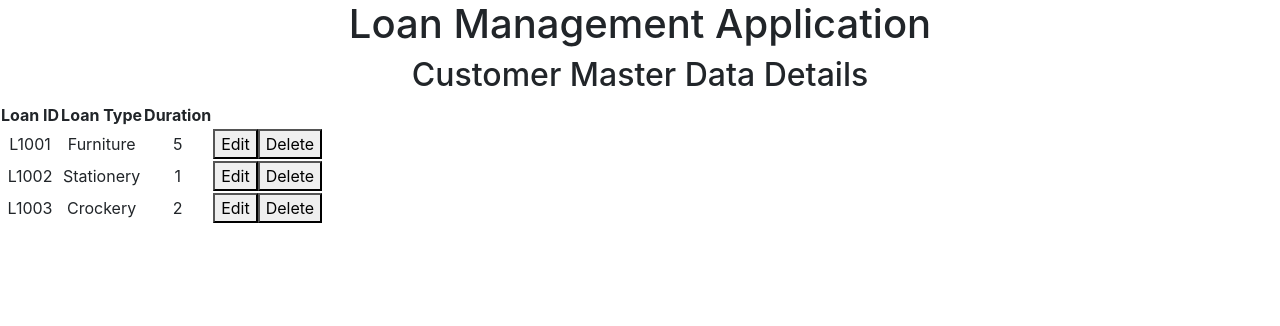
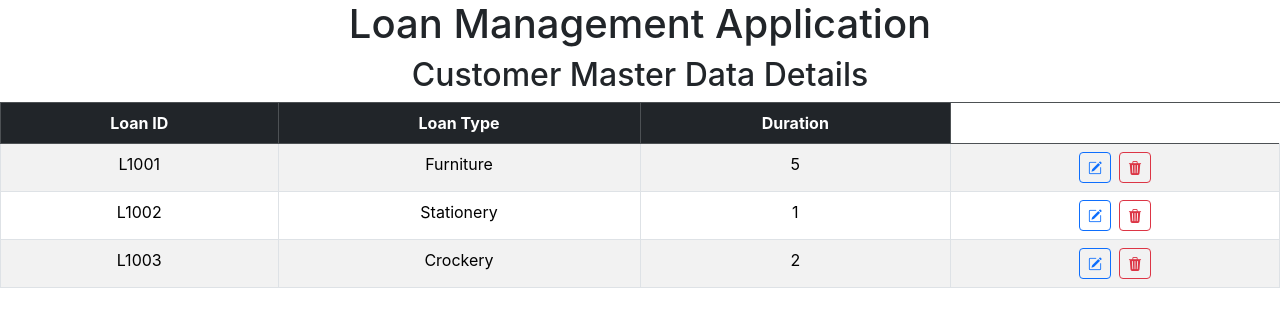
Before and after one commit to agastya2002/LMSTeam3Batch9, a React (Create React App) app in the folder Frontend/lms/: page /adminEditLoan in a window 1280 px wide. Shown: the top 326 px of the page. Built offline with nearby package versions, Linux system fonts and the light colour scheme.

Commit message:
add bootstrap table and icons

```diff
--- a/Frontend/lms/package.json
+++ b/Frontend/lms/package.json
@@ -8,6 +8,7 @@
     "@testing-library/user-event": "^13.5.0",
     "axios": "^1.5.0",
     "bootstrap": "^5.3.2",
+    "bootstrap-icons": "^1.11.1",
     "jquery": "^3.7.1",
     "js-sha256": "^0.10.1",
     "popper.js": "^1.16.1",
--- a/Frontend/lms/src/Components/TableComponent.js
+++ b/Frontend/lms/src/Components/TableComponent.js
@@ -5,8 +5,8 @@ const TableComponent = ({ headerData, tableData, tableActions }) => {
     console.log(tableData.length)
     console.log(tableActions??"HELLO")
     return (
-        <table>
-            <thead>
+        <table className="table table-responsive table-striped table-bordered table-hover">
+            <thead className="table-dark">
                 <tr>
                     {
                         headerData.map((val, idx) => <th key={`heading${idx}`}>{val}</th>)
@@ -18,7 +18,22 @@ const TableComponent = ({ headerData, tableData, tableActions }) => {
                 {tableData.length!==0?tableData?.map((val, idx) => (
                     <tr key={`row${idx}`}>
                         {Object.values(val).map((data, idx_data) => <td key={`data${idx_data}`}>{data}</td>)}
-                        {tableActions?.length !== 0 ? <td>{tableActions?.map((data, idx_data) => <button key={`action_${data?.actionName}`} data-entry-obj={val} onClick={()=>data?.actionCallback(val)}>{data?.actionName}</button>)}</td> : null}
+
+
+                        {tableActions?.length !== 0 ? <td><ul class="list-inline m-0">{tableActions?.map((data, idx_data) =>
+                            <li class="list-inline-item">
+
+                            {(data?.actionName==="Edit")?
+                                <button key={`action_${data?.actionName}`} data-entry-obj={val} onClick={()=>data?.actionCallback(val)} className="btn btn-outline-primary btn-sm">
+                                    <i class="bi bi-pencil-square"></i></button>:
+                                ((data?.actionName==="Delete")?
+                                    (<button key={`action_${data?.actionName}`} data-entry-obj={val} onClick={()=>data?.actionCallback(val)} className="btn btn-outline-danger btn-sm">
+                                        <i class="bi bi-trash3-fill"></i></button>):
+                                    (<button key={`action_${data?.actionName}`} data-entry-obj={val} onClick={()=>data?.actionCallback(val)}>{data?.actionName}</button>)
+                                    )}
+
+                            </li>
+                        )}</ul></td> : null}
                     </tr>
                 )):null}
                 <tr></tr>
--- a/Frontend/lms/src/index.js
+++ b/Frontend/lms/src/index.js
@@ -2,6 +2,7 @@ import 'bootstrap/dist/css/bootstrap.min.css';
 import $ from 'jquery';
 import Popper from 'popper.js';
 import 'bootstrap/dist/js/bootstrap.bundle.min';
+import "bootstrap-icons/font/bootstrap-icons.css";
 import React from 'react';
 import ReactDOM from 'react-dom/client';
 import './index.css';
```
Also changed, not shown: 1 other file (tests, documents, lock files or other folders).
